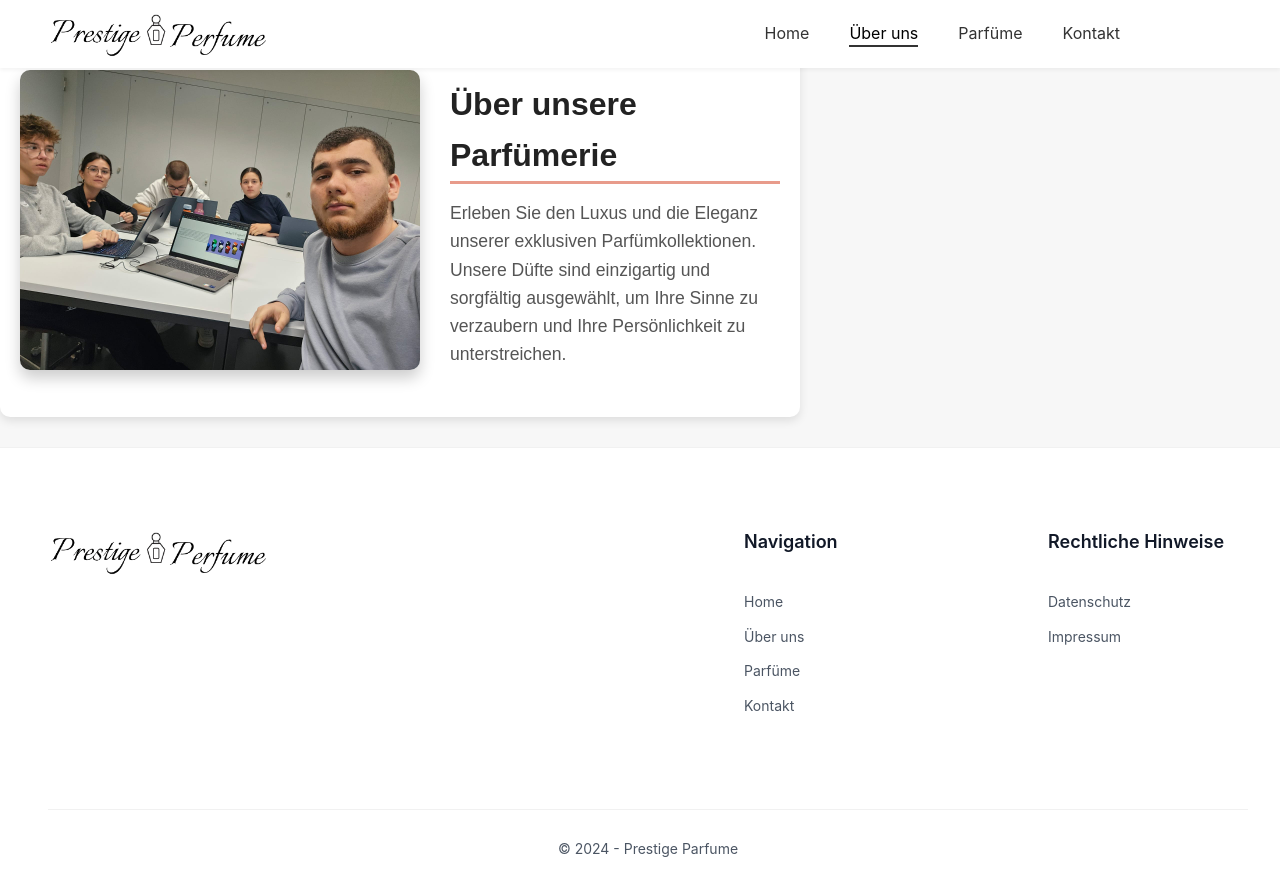
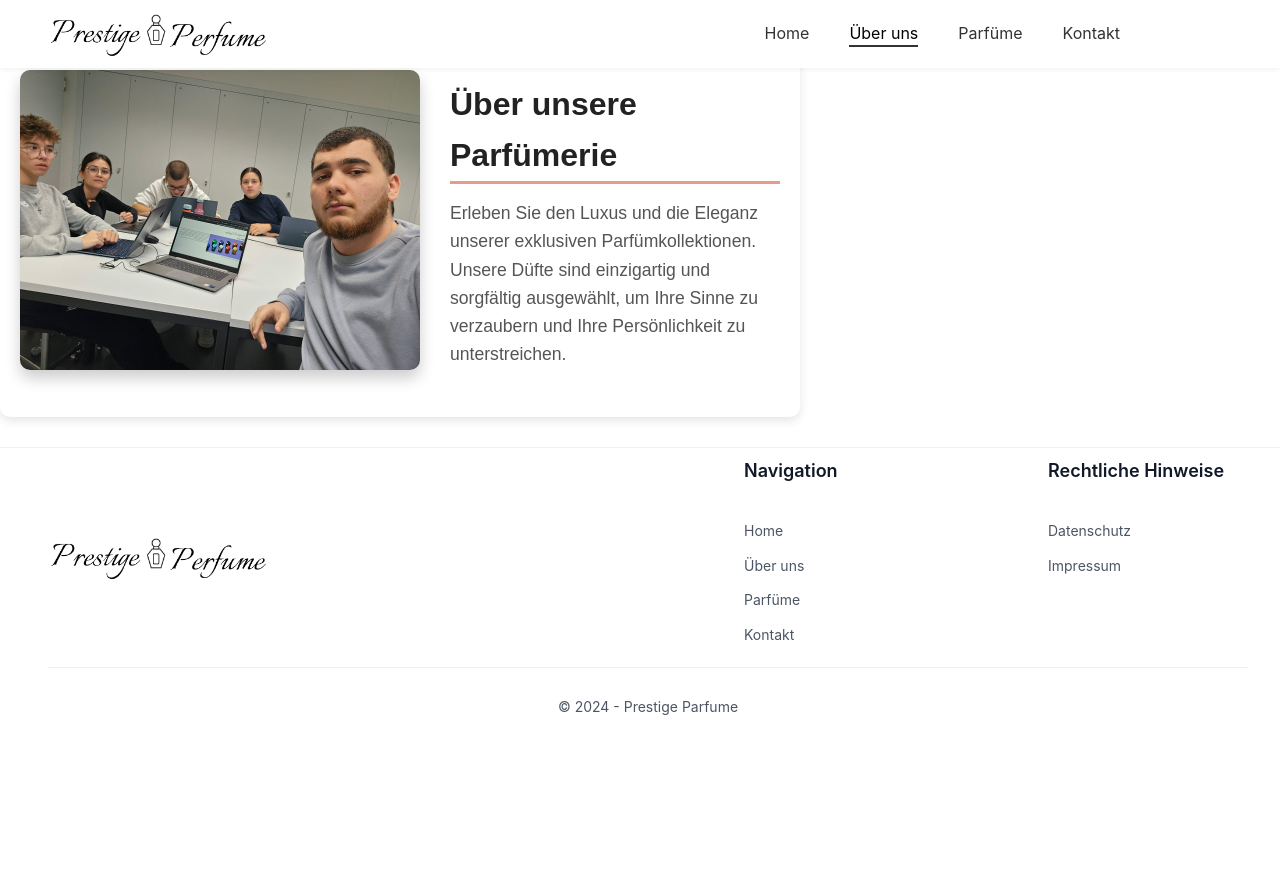
Before and after one commit to noahburren/prestigeparf-m, a React (Create React App) app: page /about in a window 1280 px wide. After the commit the page ends 800 px from the top, so only its background shows below. Built offline with nearby package versions, Linux system fonts and the light colour scheme.

Commit message:
hintergrund

```diff
--- a/src/footer.css
+++ b/src/footer.css
@@ -37,13 +37,15 @@
   }
 
   .footer-content {
-    padding: 80px 0;
+    padding: 9px 0;
     display: flex;
     justify-content: space-between;
   }
 
   .logo-section {
     width: 25%;
+    display: flex;
+    align-items: center;
   }
 
   .logo {
--- a/src/styles.css
+++ b/src/styles.css
@@ -192,7 +192,7 @@ body {
   font-family: 'Segoe UI', Tahoma, Geneva, Verdana, sans-serif;
   margin: 0;
   padding: 0;
-  background-color: #f7f7f7;
+  background-color: #fff;
   color: #333;
 }
 
@@ -585,7 +585,7 @@ body {
   padding: 40px 20px;
   font-family: Arial, sans-serif;
   line-height: 1.6;
-  color: #333;
+  color: #000;
 }
 
 .about h1{
@@ -596,7 +596,7 @@ body {
   color: #222;
 }
 
-/* About */
+/* contact */
 .contact{
   max-width: 800px;
   margin-left: 0;
```
